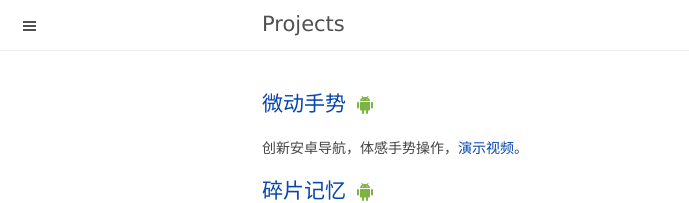
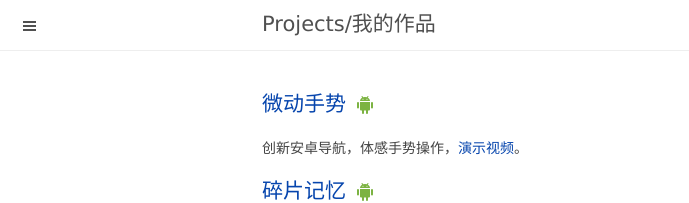
Before and after one commit to x1y9/x1y9.github.io, a Jekyll site: the page built from index.html, in a window 1280 px wide. Shown: the top 203 px of the page, without its empty margins (0-689 px from the left). Built offline with Jekyll 4.4.1, drawn with Linux system fonts in a browser that asks for light colours; the list of posts is cut into pages by our own code.

Commit message:
Update index.html
Former-commit-id: 02962f9fdc6d04d45eb649fe0999743d419f2adc

```diff
--- a/index.html
+++ b/index.html
@@ -1,6 +1,6 @@
 ---
 layout: default
-title: Projects
+title: Projects/我的作品
 ---
 
 
@@ -24,13 +24,12 @@
 <p>边玩手机边背单词，支持anki词库。</p>
 
 <h3>
-  <a href="https://www.coolapk.com/apk/me.i38.dayday">dayday</a>
-  <a href="https://www.coolapk.com/apk/me.i38.dayday"><img width="24px" src="/public/images/android.png"/></a>
+  <a href="https://www.coolapk.com/apk/me.i38.dayday">dayday <img width="24px" src="/public/images/android.png"/></a>
 </h3>
 <p>An habit tracker app</p>
 
-<h3><a href="https://github.com/i38/justmd">justmd</a></h3>
+<h3><a href="https://github.com/x1y9/justmd">justmd</a></h3>
 <p>A open source Markdown editor for Windows/Linux/OSx</p>
 
-<h3><a href="https://github.com/i38/kaixin">kaixin</a></h3>
+<h3><a href="https://github.com/x1y9/kaixin">kaixin</a></h3>
 <p>A open source full stack devlopment framework</p>
```
